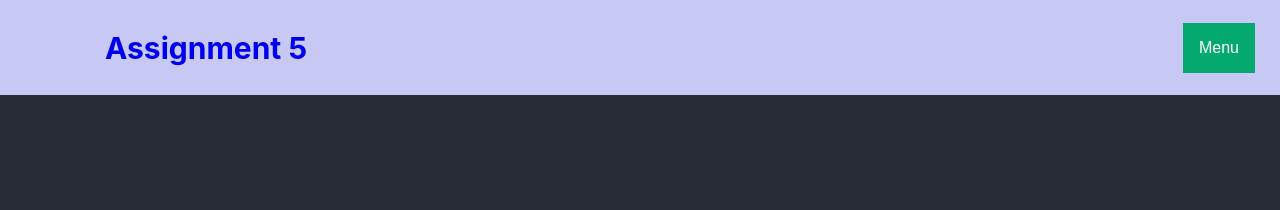
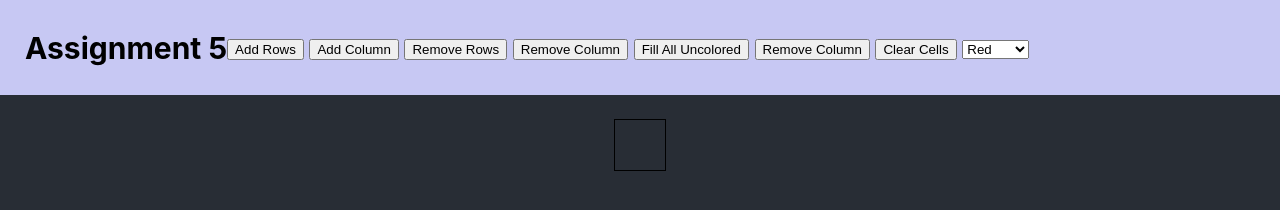
Before and after one commit to HuiyuGuan/TTP_assignment5, a plain HTML site: page index.html in a window 1280 px wide. Drawn offline with Linux system fonts and the light colour scheme.

Commit message:
Rows can now add and delete

```diff
--- a/index.html
+++ b/index.html
@@ -8,25 +8,42 @@
 
 <body>
     <nav id="navbar">
-        <a href ="index.html">
-            <img src="img/logo4.png" alt="" width="80px" href="index.html">
-            <h1 class="logo-name">Assignment 5</h1>
-            <div id="navbar-links">
-                <div class="dropdown">
-                    <button class="dropbtn">Menu</button>
-                <div class="dropdown-content">
+        <h1 class="title">Assignment 5</h1>
+            <div>
+                <div>
                 <Button onclick="addRow()" class=" ">Add Rows</Button>
                 <Button onclick="addColumn()" class=" ">Add Column</Button>
                 <Button onclick="removeRow()" class=" ">Remove Rows</Button>
-                <Button onclick="addRow()" class=" ">Add Rows</Button>
+                <Button onclick="RemoveColumn()" class=" ">Remove Column</Button>
+                <Button onclick="fillAllUncolored()" class=" ">Fill All Uncolored</Button>
+                <Button onclick="fillWithSelectedColor()" class=" ">Remove Column</Button>
+                <Button onclick="clearCells()" class=" ">Clear Cells</Button>
+                <select>
+                    <option value="Red">Red</option>
+                    <option value="Orange">Orange</option>
+                    <option value="Yellow">Yellow</option>
+                    <option value="Green">Green</option>
+                    <option value="Indigo">Indigo</option>
+                    <option value="Violet">Violet</option>
+                </select>
             </div>
         </a>
     </nav>
     </div>
     </div>
+    <!-- Break up the page-->
+    <br>
 
     <!-- START GRID HERE -->
+    <div class="board" id="board">
+        <div class="row">
+    </div>
 
+    <footer>
+
+    </footer>
+
+    <script src="./script.js"></script>
 </body>
 
 </html>
--- a/script.js
+++ b/script.js
@@ -0,0 +1,48 @@
+let board = document.getElementById("board");
+
+// Rows
+
+function addRow(){
+    // Create a new Div and make it look like a box
+    let newRow = document.createElement("div");
+    newRow.classList.add("row");
+
+    // Base Case -- Nothing there
+    if(board.children.length === 0){
+        // Add new Row
+
+        return;
+    }else{
+        board.appendChild(newRow);
+    }
+}
+
+function removeRow(){
+// Stops error in console
+if(document.querySelectorAll(".row").length < 1){return}
+// Get all rows
+let rows = document.querySelectorAll(".row");
+// Remove the last element in the rows
+board.removeChild(rows[rows.length-1]);
+}
+
+// Columns
+
+function addColumn(){
+    // Create a new Div and make it look like a box
+    let newRow = document.createElement("div");
+    newRow.classList.add("row");
+
+    // Base Case -- Nothing there
+    if(board.children.length === 0){
+        // Add new Row
+
+        return;
+    }else{
+        board.appendChild(newRow);
+    }
+}
+
+function removeColumn(){
+
+}
--- a/stylesheet.css
+++ b/stylesheet.css
@@ -4,6 +4,9 @@ body{
     font-family: Inter, sans-serif;
     color:rgb(212, 197, 197);
     font-size: 20px;
+}
+.title{
+  color: black;
 }
 /* Dropdown Button */
 .dropbtn {
@@ -20,33 +23,6 @@ body{
     display: inline-block;
   }
 
-  /* Dropdown Content (Hidden by Default) */
-  .dropdown-content {
-    display: none;
-    position: absolute;
-    background-color: #f1f1f1;
-    min-width: 160px;
-    box-shadow: 0px 8px 16px 0px rgba(0,0,0,0.2);
-    z-index: 1;
-  }
-
-  /* Links inside the dropdown */
-  .dropdown-content a {
-    color: black;
-    padding: 12px 16px;
-    text-decoration: none;
-    display: block;
-  }
-
-  /* Change color of dropdown links on hover */
-  .dropdown-content a:hover {background-color: #ddd;}
-
-  /* Show the dropdown menu on hover */
-  .dropdown:hover .dropdown-content {display: block;}
-
-  /* Change the background color of the dropdown button when the dropdown content is shown */
-  .dropdown:hover .dropbtn {background-color: #3e8e41;}
-
 #navbar{
   background-color: rgb(199, 200, 243);
   display: flex;
@@ -54,21 +30,36 @@ body{
   height: 35px;
   padding:30px 25px;
   }
+
 #navbar > a{
     display: flex;
     text-decoration: none;
 }
+
 #navbar-links{
    margin-left:auto;
 }
+
 #navbar-links > a{
     text-decoration: none;
     padding: 2.5px;
     font-size: 22px;
 }
+
 #navbar-links > a:hover{
     font-weight: bold;
     font-size: 30px;
     border: 5px inset;
     border-radius: 10px;
 }
+
+.board{
+  display: flex;
+  justify-content: center;
+}
+
+.row{
+  height: 50px;
+  width: 50px;
+  border: 1px black solid;
+}
```
Lines whose indentation alone changed are shown as unchanged.
